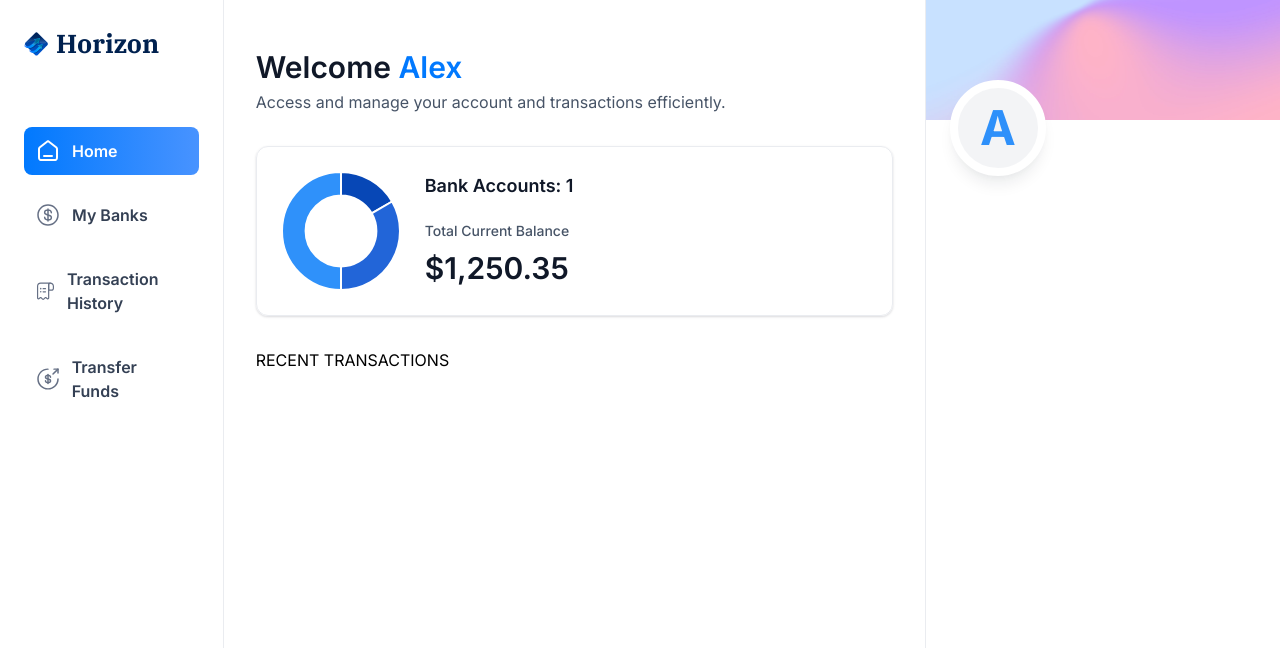
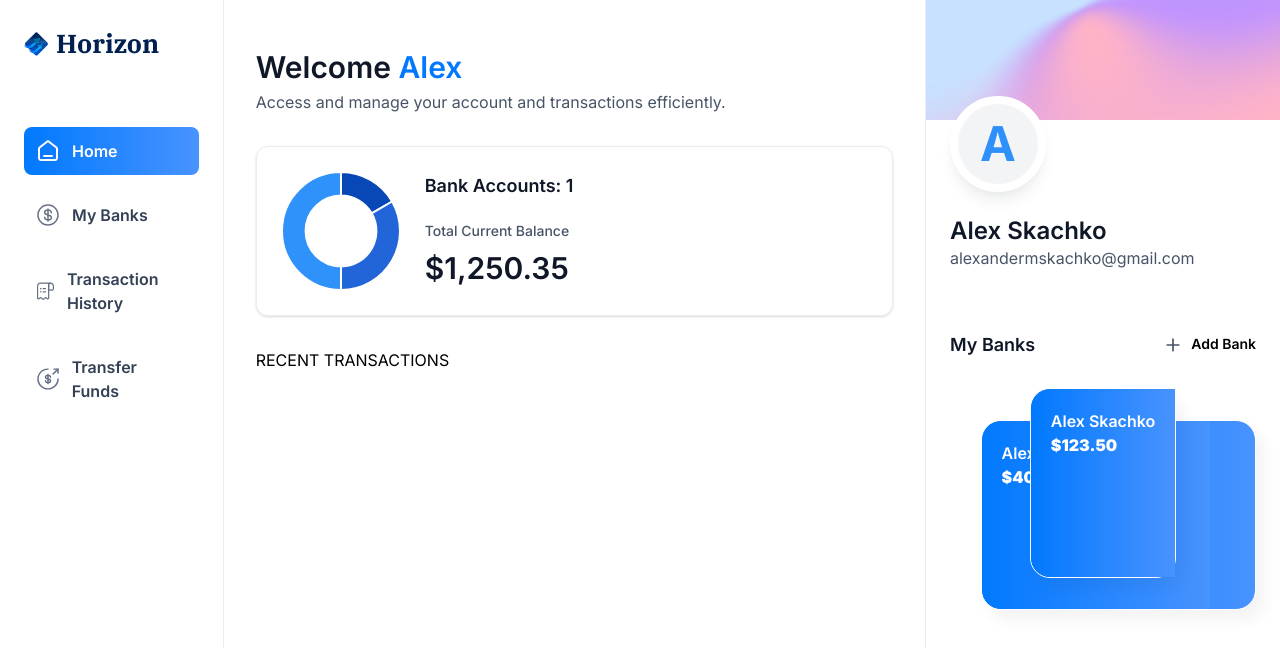
Before and after one commit to ASkachko/banking-tutorial, a Next.js app: page / in a window 1280 px wide. Shown: the top 648 px of the page. Built offline with nearby package versions, Linux system fonts and the light colour scheme.

Commit message:
added some more content

```diff
--- a/app/(root)/page.tsx
+++ b/app/(root)/page.tsx
@@ -4,7 +4,11 @@ import TotalBalanceBox from "@/components/TotalBalanceBox";
 import RightSidebar from "@/components/RightSidebar";
 
 function Home() {
-  const loggedIn = { firstName: "Alex" };
+  const loggedIn = {
+    firstName: "Alex",
+    lastName: "Skachko",
+    email: "alexandermskachko@gmail.com",
+  };
 
   return (
     <section className="home">
@@ -24,11 +28,7 @@ function Home() {
         </header>
         RECENT TRANSACTIONS
       </div>
-      <RightSidebar
-user={loggedIn}
-        transactions={[]}
-        banks={[]}
-      />
+      <RightSidebar user={loggedIn} transactions={[]} banks={[{currentBalance: 123.50}, {currentBalance: 400.00}]} />
     </section>
   );
 }
--- a/app/globals.css
+++ b/app/globals.css
@@ -170,7 +170,7 @@
   }
 
   .profile-img {
-    @apply flex-center absolute top-[5rem] size-24 rounded-full bg-gray-100 border-8 border-white p-2 shadow-profile;
+    @apply flex-center absolute -top-6 size-24 rounded-full bg-gray-100 border-8 border-white p-2 shadow-profile;
   }
 
   .profile-details {
--- /dev/null
+++ b/components/BankCard.tsx
@@ -0,0 +1,26 @@
+import { formatAmount } from "@/lib/utils";
+import Link from "next/link";
+
+const BankCard = ({
+  account,
+  userName,
+  showBalance = true,
+}: CreditCardProps) => {
+  return (
+    <div className="flex flex-col">
+      <Link href="/" className="bank-card">
+        <div className="bank-card_content">
+          <div>
+            <h1 className="text-16 font-semibold text-white">
+              {account.name || userName}
+            </h1>
+            <p className="font-ibm-flex-serif font-black text-white">{formatAmount(account.currentBalance)}</p>
+
+          </div>
+        </div>
+      </Link>
+    </div>
+  );
+};
+
+export default BankCard;
--- a/components/RightSidebar.tsx
+++ b/components/RightSidebar.tsx
@@ -1,18 +1,58 @@
+import Link from "next/link";
 import React from "react";
+import Image from "next/image";
+import BankCard from "@/components/BankCard";
 
 function RightSidebar({ user, transactions, banks }: RightSidebarProps) {
   return (
     <aside className="right-sidebar">
-      <section className="flex flex-co pb-8">
-        <div className="profile-banner">
+      <section className="flex flex-col pb-8">
+        <div className="profile-banner" />
         <div className="profile">
           <div className="profile-img">
             <span className="text-5xl font-bold text-blue-500">
               {user.firstName[0]}
             </span>
           </div>
+          <div className="profile-details">
+            <h1 className="profile-name">
+              {user.firstName} {user.lastName}
+            </h1>
+            <p className="profile-email">{user.email}</p>
           </div>
         </div>
+      </section>
+      <section className="banks">
+        <div className="flex w-full justify-between">
+          <h2 className="header-2">My Banks</h2>
+          <Link href="/" className="flex gap-2">
+            <Image src="/icons/plus.svg" width={20} height={20} alt="plus" />
+            <h2 className="text-14 font-semibold text-grey-600">Add Bank</h2>
+          </Link>
+        </div>
+
+        {banks?.length > 0 && (
+          <div className="relative flex flex-1 flex-col items-center justify-center gap-5">
+            <div className="relative z-10">
+              <BankCard
+                key={banks[0].$id}
+                account={banks[0]}
+                userName={`${user.firstName} ${user.lastName}`}
+                showBalance={false}
+              />
+            </div>
+            {banks[1] && (
+              <div className="absolute right-0 top-8 z-0 w-[90%]">
+                <BankCard
+                  key={banks[1].$id}
+                  account={banks[1]}
+                  userName={`${user.firstName} ${user.lastName}`}
+                  showBalance={false}
+                />
+              </div>
+            )}
+          </div>
+        )}
       </section>
     </aside>
   );
```
Lines whose indentation alone changed are shown as unchanged.
